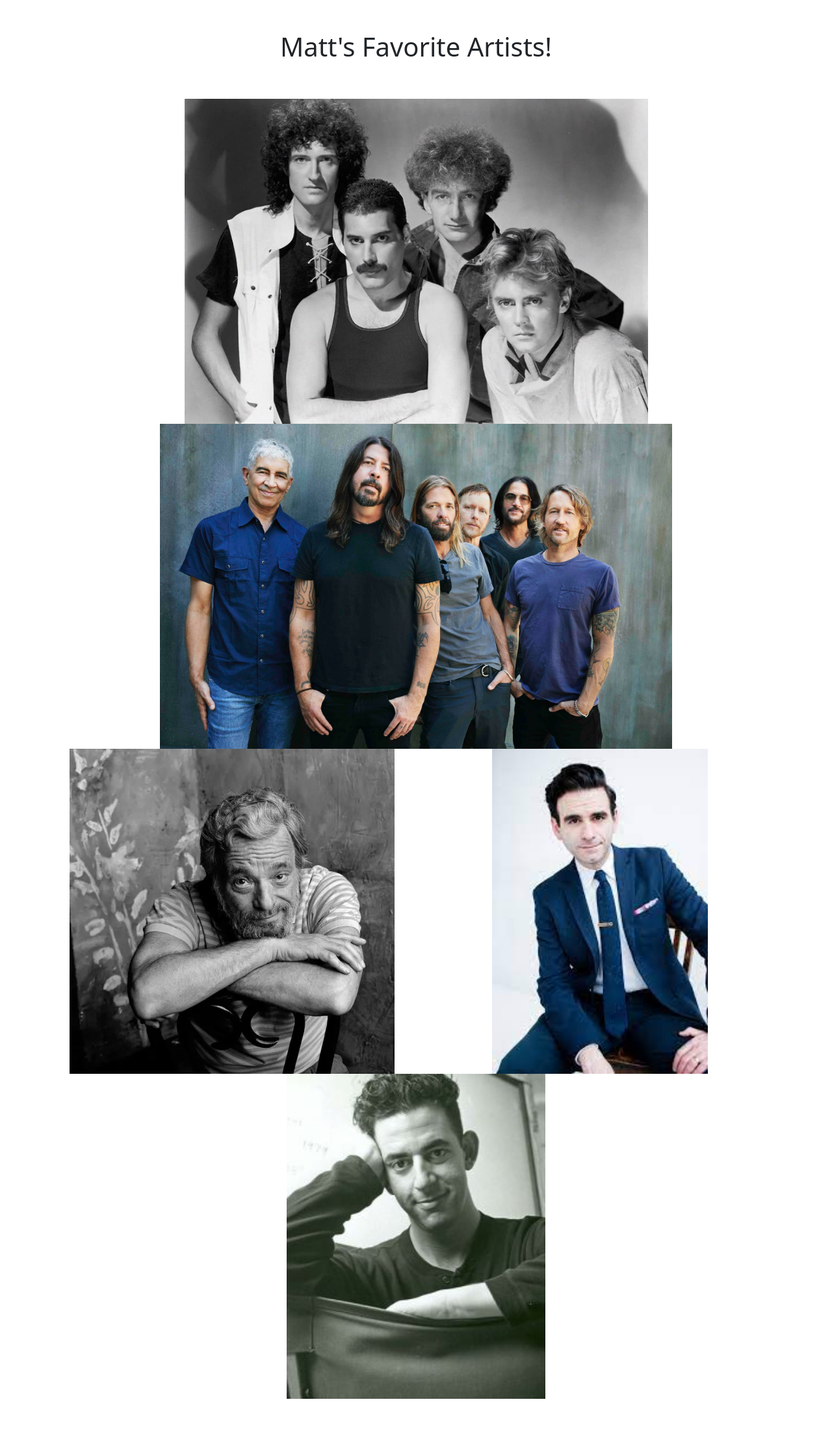
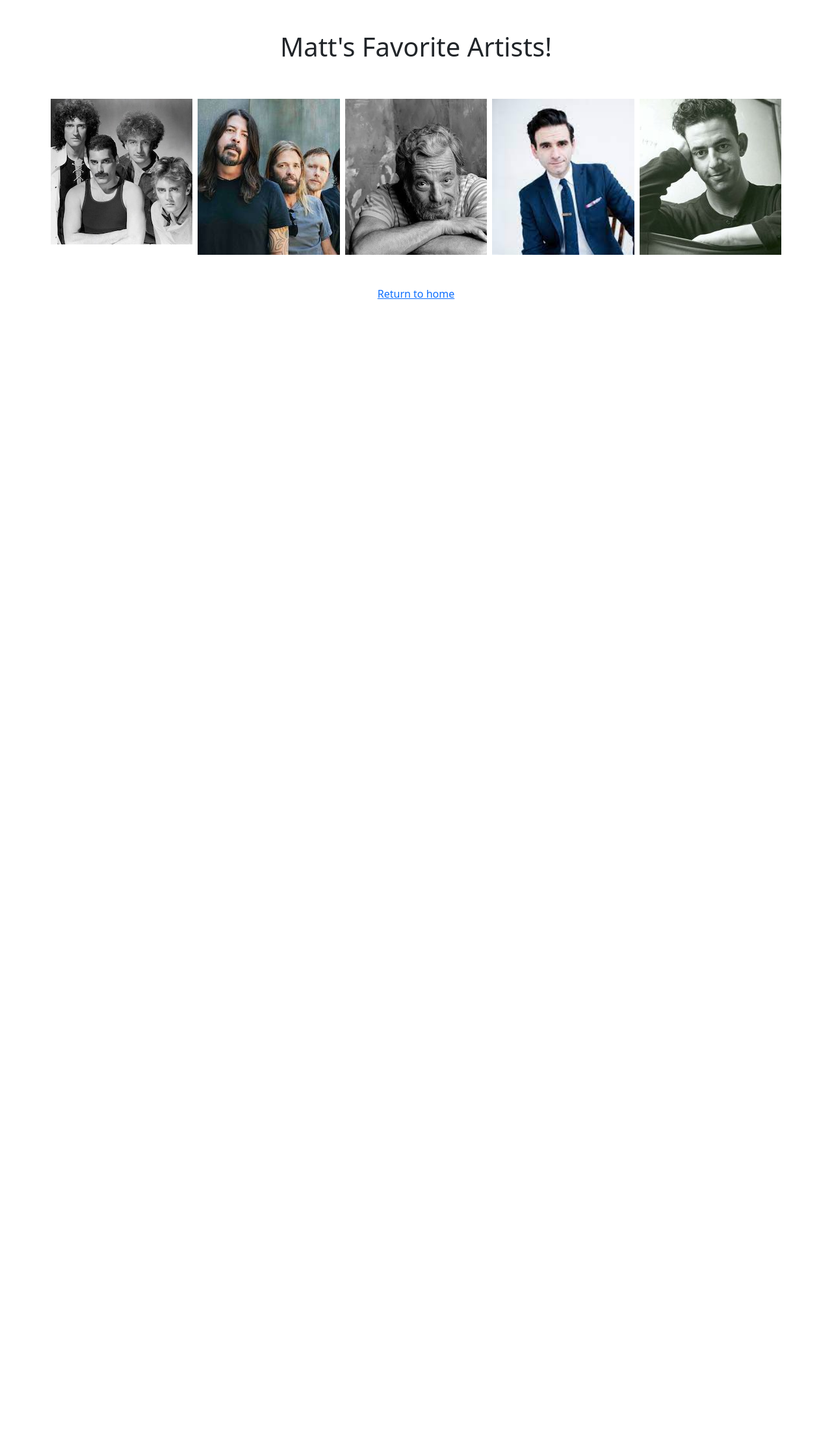
Before and after one commit to MattDay92/FavFiveHomework, a Flask app: page /artists in a window 1280 px wide. Shown: the whole page at 65% size. After the commit the page ends 460 px from the top, so only its background shows below. Run offline with Flask 2, Linux system fonts and the light colour scheme; some libraries are stand-ins or nearby versions.

Commit message:
second commit

```diff
--- a/app/routes.py
+++ b/app/routes.py
@@ -6,18 +6,18 @@ from flask import render_template
 @app.route('/')
 def homePage():
     people = ['Shoha', 'Brandt', 'Aubrey']
-    artists_list = {'Queen': 'queen.webp', 'Foo Fighters': 'foo_fighters.jpeg', 'Stephen Sondheim': 'sondheim.webp', 'Joe Iconis':'iconis.jpeg', 'Jonathan Larson': 'larson.jpeg'}
-    athletes_list = {'Reggie Miller': 'reggie2.jpeg', 'Peyton Manning': 'peyton2.jpeg', 'Undertaker': 'undertaker2.jpeg', 'Mick Foley': 'foley2.jpeg', 'Pat Mcafee': 'mcafee2.webp' }
+    artists_list = {'Queen': 'queen.jpeg', 'Foo Fighters': 'foo_fighters.jpeg', 'Stephen Sondheim': 'sondheim.jpeg', 'Joe Iconis':'iconis.jpeg', 'Jonathan Larson': 'larson.jpeg'}
+    athletes_list = {'Reggie Miller': 'reggie2.jpeg', 'Peyton Manning': 'peyton2.jpeg', 'Undertaker': 'undertaker2.jpeg', 'Mick Foley': 'foley2.jpeg', 'Pat Mcafee': 'mcafee2.jpeg' }
     text = 'SENDING THIS FROM PYTHON!'
     return render_template('index.html', people = people, athletes_list = athletes_list, artists_list = artists_list)
                                         #keyword = value
 
 @app.route('/athletes')
 def athletes():
-    athletes_list = {'Reggie Miller': 'reggie2.jpeg', 'Peyton Manning': 'peyton2.jpeg', 'Undertaker': 'undertaker2.jpeg', 'Mick Foley': 'foley2.jpeg', 'Pat Mcafee': 'mcafee2.webp' }
+    athletes_list = {'Reggie Miller': 'reggie2.jpeg', 'Peyton Manning': 'peyton2.jpeg', 'Undertaker': 'undertaker2.jpeg', 'Mick Foley': 'foley2.jpeg', 'Pat Mcafee': 'mcafee2.jpeg' }
     return render_template('athletes.html', athletes_list = athletes_list)
 
 @app.route('/artists')
 def artists():
-    artists_list = {'Queen': 'queen.webp', 'Foo Fighters': 'foo_fighters.jpeg', 'Stephen Sondheim': 'sondheim.webp', 'Joe Iconis':'iconis.jpeg', 'Jonathan Larson': 'larson.jpeg'}
+    artists_list = {'Queen': 'queen.jpeg', 'Foo Fighters': 'foo_fighters.jpeg', 'Stephen Sondheim': 'sondheim.jpeg', 'Joe Iconis':'iconis.jpeg', 'Jonathan Larson': 'larson.jpeg'}
     return render_template('artists.html', artists_list = artists_list)
--- a/app/static/main.css
+++ b/app/static/main.css
@@ -1,3 +1,33 @@
-img{
-    height: 500px;
+.image {
+    width: auto !important;
+    height: 240px !important;
+    overflow: hidden !important;
+    position: relative;
 }
+.image img {
+    min-width:100% !important;
+    position: absolute;
+}
+
+.image:hover{
+    filter: brightness(50%);
+    transition: .5s ease-in;
+}
+
+.overlay{
+    display: flex;
+    width: 100%;
+    height: 100%;
+    justify-content: center;
+    align-items: center;
+    opacity: 0;
+    color: white;
+    position: absolute;
+}
+
+
+.overlay:hover{
+    opacity: 1;
+    background-color:rgb(0, 0, 0, 0.3);
+    transition: .5s ease-in;
+}
--- a/app/templates/artists.html
+++ b/app/templates/artists.html
@@ -26,10 +26,15 @@
         </div>
         <div class="row my-5">
             {% for artist in artists_list%}
-            <div class="col mx-1 h-100 d-flex justify-content-center">
-                <img src="{{url_for('static', filename=artists_list[artist])}}" class="d-block" alt="...">
+            <div class="image col mx-1 d-flex justify-content-center">
+                <img src="{{url_for('static', filename=artists_list[artist])}}" alt="...">
+                <h5 class="overlay">{{artist}}</h5>
             </div>
+
             {% endfor %}
+        </div>
+        <div class="row text-center">
+            <a href="/">Return to home</a>
         </div>
     </div>
 
```
Also changed, not shown: app/templates/athletes.html (+6 -2 lines), app/templates/index.html (+4 -4 lines), app/static/foo_fighters.jpeg, app/static/mcafee2.jpeg (added), app/static/mcafee2.webp (deleted), app/static/peyton2.jpeg, app/static/queen.jpeg (added), app/static/queen.webp (deleted), app/static/reggie2.jpeg, app/static/sondheim.jpeg (added), app/static/sondheim.webp (deleted), 3 other files.
